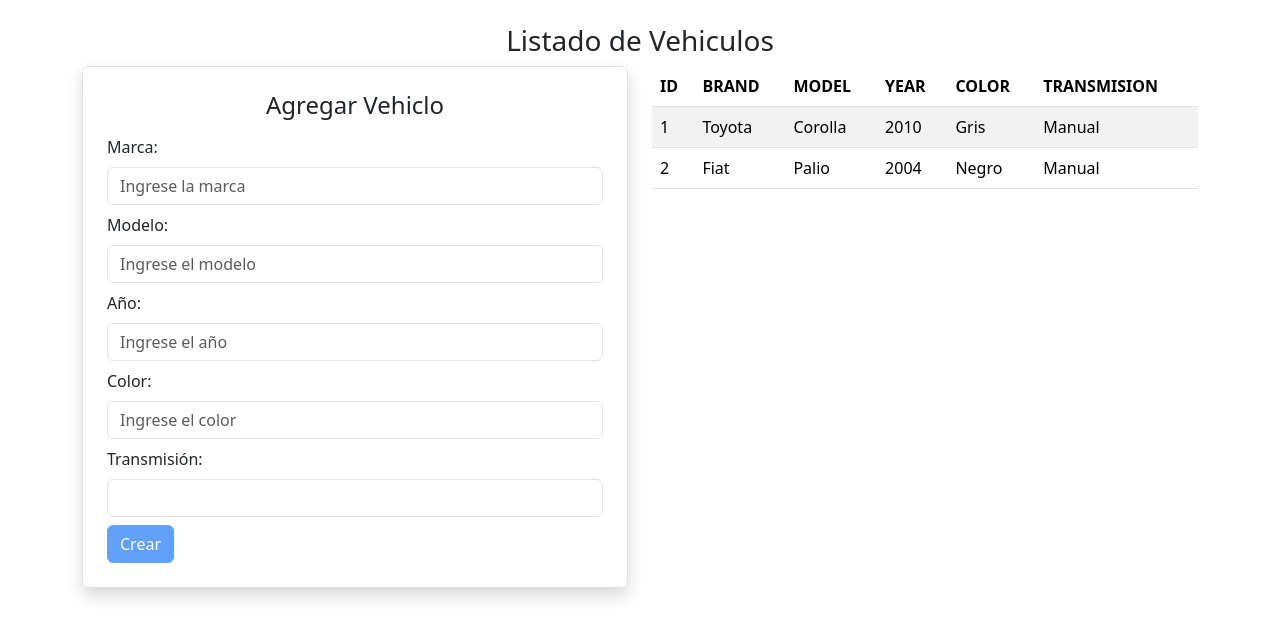
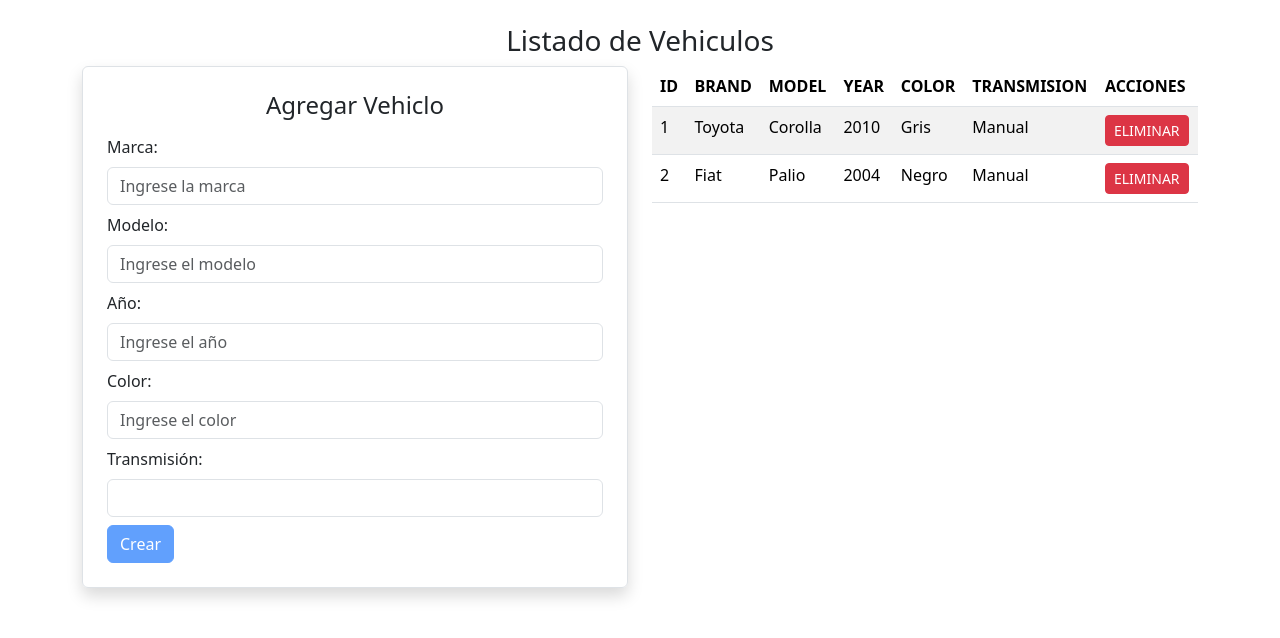
Before and after one commit to salvadorbravo09/GarageApp, an Angular app in the folder web/: page / in a window 1280 px wide. Shown: the top 638 px of the page. Built offline with nearby package versions, Linux system fonts and the light colour scheme.

Commit message:
feat: add method for remove vehicle

```diff
--- a/web/src/app/components/garage-app.component.html
+++ b/web/src/app/components/garage-app.component.html
@@ -8,7 +8,7 @@
       <div *ngIf="vehicles.length === 0" class="alert alert-warning">
         No hay registros en el sistema
       </div>
-      <app-garage [vehicles]="vehicles"></app-garage>
+      <app-garage [vehicles]="vehicles" (idVehicleEventEmitter)="removeUser($event)"></app-garage>
     </div>
   </div>
 </div>
--- a/web/src/app/components/garage-app.component.ts
+++ b/web/src/app/components/garage-app.component.ts
@@ -25,6 +25,13 @@ export class GarageAppComponent implements OnInit {
   }
 
   addVehicle(vehicle: Vehicle) {
-    this.vehicles = [...this.vehicles, { ...vehicle, id: new Date().getTime() }];
+    this.vehicles = [
+      ...this.vehicles,
+      { ...vehicle, id: new Date().getTime() },
+    ];
+  }
+
+  removeUser(id: number): void {
+    this.vehicles = this.vehicles.filter((vehicle) => vehicle.id != id);
   }
 }
--- a/web/src/app/components/vehicle/vehicle.component.html
+++ b/web/src/app/components/vehicle/vehicle.component.html
@@ -7,6 +7,7 @@
       <th scope="col">YEAR</th>
       <th scope="col">COLOR</th>
       <th scope="col">TRANSMISION</th>
+      <th scope="col">ACCIONES</th>
     </tr>
   </thead>
   <tbody>
@@ -17,6 +18,11 @@
       <td>{{ vehicle.year }}</td>
       <td>{{ vehicle.color }}</td>
       <td>{{ vehicle.transmision }}</td>
+      <td>
+        <button class="btn btn-danger btn-sm" (click)="onRemoveVehicle(vehicle.id)">
+          ELIMINAR
+        </button>
+      </td>
     </tr>
   </tbody>
 </table>
--- a/web/src/app/components/vehicle/vehicle.component.ts
+++ b/web/src/app/components/vehicle/vehicle.component.ts
@@ -1,5 +1,5 @@
 import { CommonModule } from '@angular/common';
-import { Component, Input } from '@angular/core';
+import { Component, EventEmitter, Input, Output } from '@angular/core';
 import { Vehicle } from '../../models/vehicle';
 
 @Component({
@@ -11,4 +11,14 @@ import { Vehicle } from '../../models/vehicle';
 export class VehicleComponent {
   @Input()
   vehicles: Vehicle[] = [];
+
+  @Output()
+  idVehicleEventEmitter = new EventEmitter();
+
+  onRemoveVehicle(id: number): void {
+    const confirmRemove = confirm('Esta seguro que desea eliminar?');
+    if (confirmRemove) {
+      this.idVehicleEventEmitter.emit(id);
+    }
+  }
 }
```
